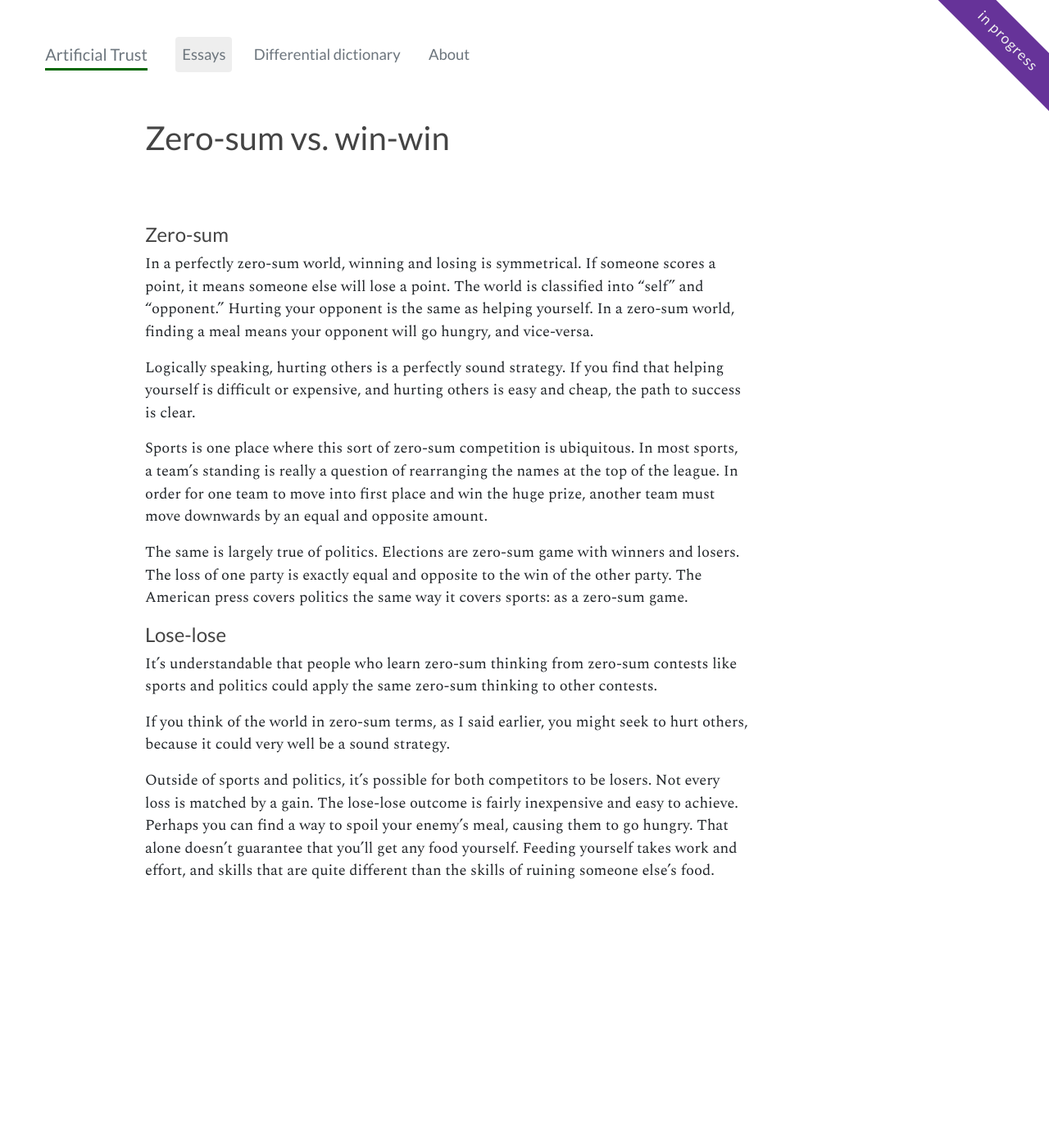
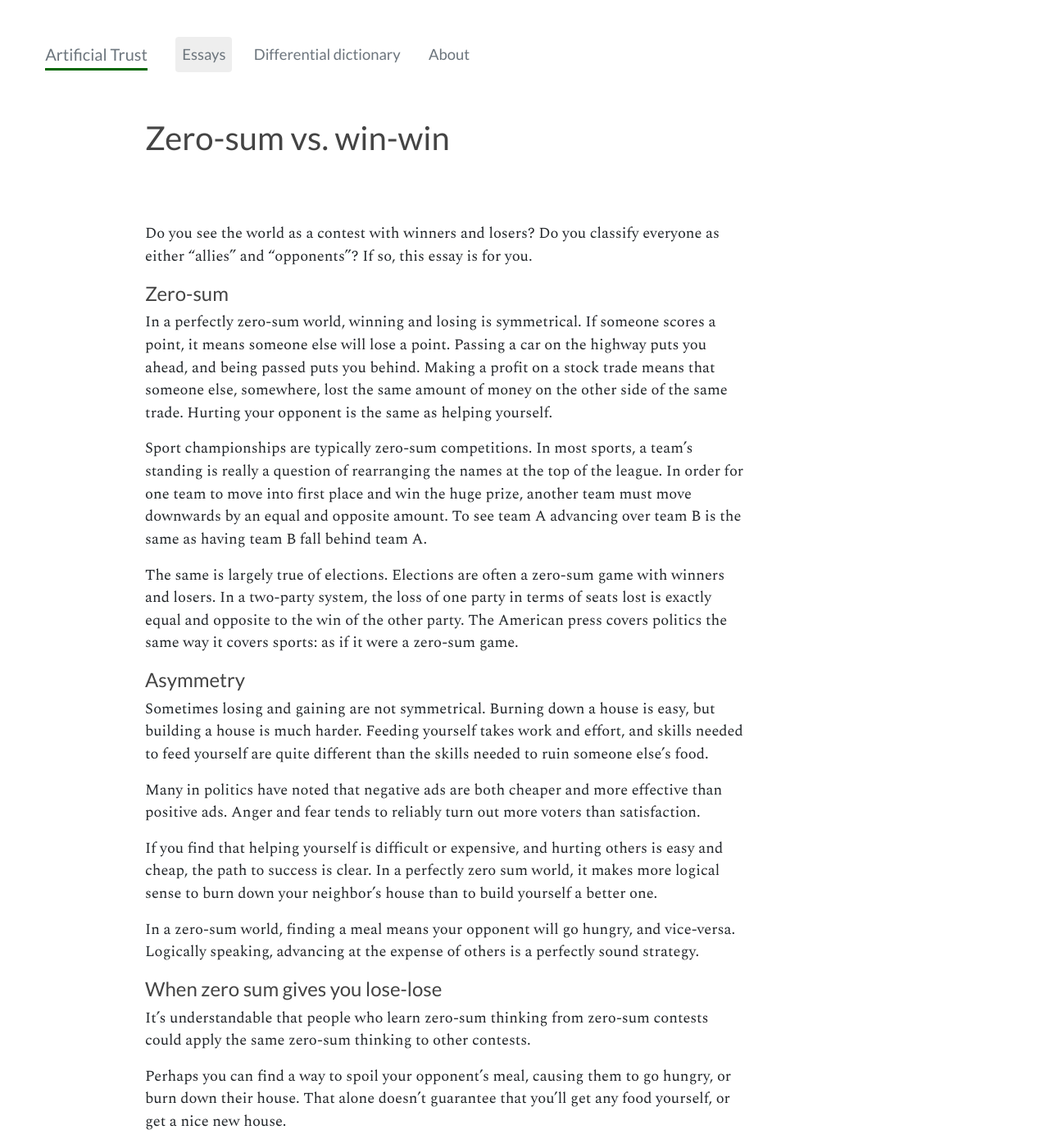
Before and after one commit to straz/artificialtrust, a Jekyll site: the page built from _articles/zerosum.md, in a window 1280 px wide and 1400 px high. Shown: the whole window at 82% size. Built offline with Jekyll 4.4.1, drawn with Linux system fonts in a browser that asks for light colours; nearby versions of some CDN libraries; some of the changed text lies outside the part shown.

Commit message:
new zerosum essay

```diff
--- a/_articles/zerosum.md
+++ b/_articles/zerosum.md
@@ -2,46 +2,82 @@
 layout: article
 title: Zero-sum vs. win-win
 released: true
+status: ready
 ---
+
+Do you see the world as a contest with winners and losers? Do you
+classify everyone as either "allies" and "opponents"? If so, this
+essay is for you.
 
 ### Zero-sum
 
 In a perfectly zero-sum world, winning and losing is symmetrical.  If
-someone scores a point, it means someone else will lose a point.  The
-world is classified into "self" and "opponent."  Hurting your opponent
-is the same as helping yourself. In a zero-sum world, finding a meal
-means your opponent will go hungry, and vice-versa.
+someone scores a point, it means someone else will lose a
+point. Passing a car on the highway puts you ahead, and being passed
+puts you behind. Making a profit on a stock trade means that someone
+else, somewhere, lost the same amount of money on the other side of
+the same trade. Hurting your opponent is the same as helping yourself.
 
-Logically speaking, hurting others is a perfectly sound strategy.  If
-you find that helping yourself is difficult or expensive, and hurting
-others is easy and cheap, the path to success is clear.
+Sport championships are typically zero-sum competitions.  In most
+sports, a team's standing is really a question of rearranging the
+names at the top of the league. In order for one team to move into
+first place and win the huge prize, another team must move downwards
+by an equal and opposite amount. To see team A advancing over team B
+is the same as having team B fall behind team A.
 
-Sports is one place where this sort of zero-sum competition is
-ubiquitous.  In most sports, a team's standing is really a question of
-rearranging the names at the top of the league. In order for one team
-to move into first place and win the huge prize, another team must
-move downwards by an equal and opposite amount.
-
-The same is largely true of politics. Elections are zero-sum game with
-winners and losers. The loss of one party is exactly equal and
-opposite to the win of the other party. The American press covers
-politics the same way it covers sports: as a zero-sum game.
+The same is largely true of elections. Elections are often a zero-sum
+game with winners and losers. In a two-party system, the loss of one
+party in terms of seats lost is exactly equal and opposite to the win
+of the other party. The American press covers politics the same way it
+covers sports: as if it were a zero-sum game.
 
 
+### Asymmetry
 
-### Lose-lose
+Sometimes losing and gaining are not symmetrical. Burning down a house
+is easy, but building a house is much harder.  Feeding yourself takes
+work and effort, and skills needed to feed yourself are quite
+different than the skills needed to ruin someone else's food.
+
+Many in politics have noted that negative ads are both cheaper and
+more effective than positive ads. Anger and fear tends to reliably
+turn out more voters than satisfaction.
+
+If you find that helping yourself is difficult or expensive, and
+hurting others is easy and cheap, the path to success is clear.  In a
+perfectly zero sum world, it makes more logical sense to burn down
+your neighbor's house than to build yourself a better one.
+
+In a zero-sum world, finding a meal means your opponent will go
+hungry, and vice-versa. Logically speaking, advancing at the expense
+of others is a perfectly sound strategy.
+
+### When zero sum gives you lose-lose
 
 It's understandable that people who learn zero-sum thinking from
-zero-sum contests like sports and politics could apply the same
-zero-sum thinking to other contests.
+zero-sum contests could apply the same zero-sum thinking to other
+contests.
 
-If you think of the world in zero-sum terms, as I said earlier, you
-might seek to hurt others, because it could very well be a sound strategy.
+Perhaps you can find a way to spoil your opponent's meal, causing them
+to go hungry, or burn down their house. That alone doesn't guarantee
+that you'll get any food yourself, or get a nice new house.
 
-Outside of sports and politics, it's possible for both competitors to
-be losers. Not every loss is matched by a gain. The lose-lose outcome
-is fairly inexpensive and easy to achieve.  Perhaps you can find a way
-to spoil your enemy's meal, causing them to go hungry. That alone
-doesn't guarantee that you'll get any food yourself. Feeding yourself
-takes work and effort, and skills that are quite different than the
-skills of ruining someone else's food.
+The lose-lose outcome is fairly inexpensive and easy to achieve.
+It's possible for both competitors to end up as losers. Not every loss
+is matched by a gain.
+
+### So what
+
+Contests are everywhere. We rely on AI algorithms to classify and
+recommend decisions to us. These algorithms in turn present us with
+the winners and losers of the contests they run.
+
+We should consider whether each contest is truly zero-sum. Are we falling
+for the trap that in order to win, someone else must lose?
+
+Thank goodness most of us prefer to build houses rather than to burn
+them, because the real world is not a zero-sum contest.
+
+But if we rely on systems that presume zero-sum, we may surround
+ourselves with systems that, left unsupervised, prefer burning houses
+to building them.
```
Also changed, not shown: about.md (+1 -1 lines), index.html (+22 -15 lines).
